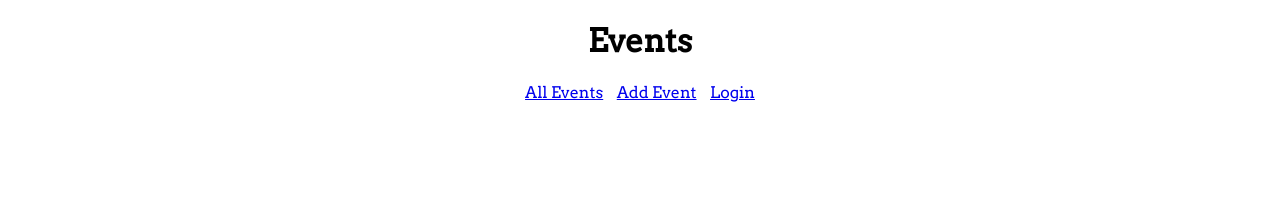
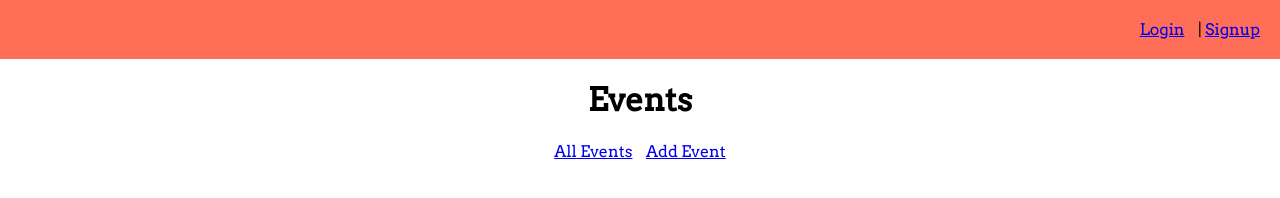
Before and after one commit to ayyshi/museum, a plain HTML site: page public/index.html in a window 1280 px wide. Drawn offline with nearby package versions, Linux system fonts and the light colour scheme; some packages are replaced by stand-ins of ours; no server answers.

Commit message:
changes to user login/signup and events links placement

```diff
--- a/public/index.html
+++ b/public/index.html
@@ -11,13 +11,15 @@
     <script type="text/javascript" src="/js/controllers.js"></script>
   </head>
   <body ng-app='museum-events'>
+    <header>
+      <a ui-sref='login'>Login</a> | <a ui-sref='signup'>Signup</a>
+    </header>
     <h1>Events</h1>
     <nav>
       <a ui-sref='index'>All Events</a>
       <a ui-sref='newEvent'>Add Event</a>
-      <a ui-sref='login'>Login</a>
     </nav>
-    <div ui-view>
+    <div class="views" ui-view>
       <!-- <button type="button" ng-click='users.logoutUser()'>logout</button> -->
     </div>
   </body>
```
